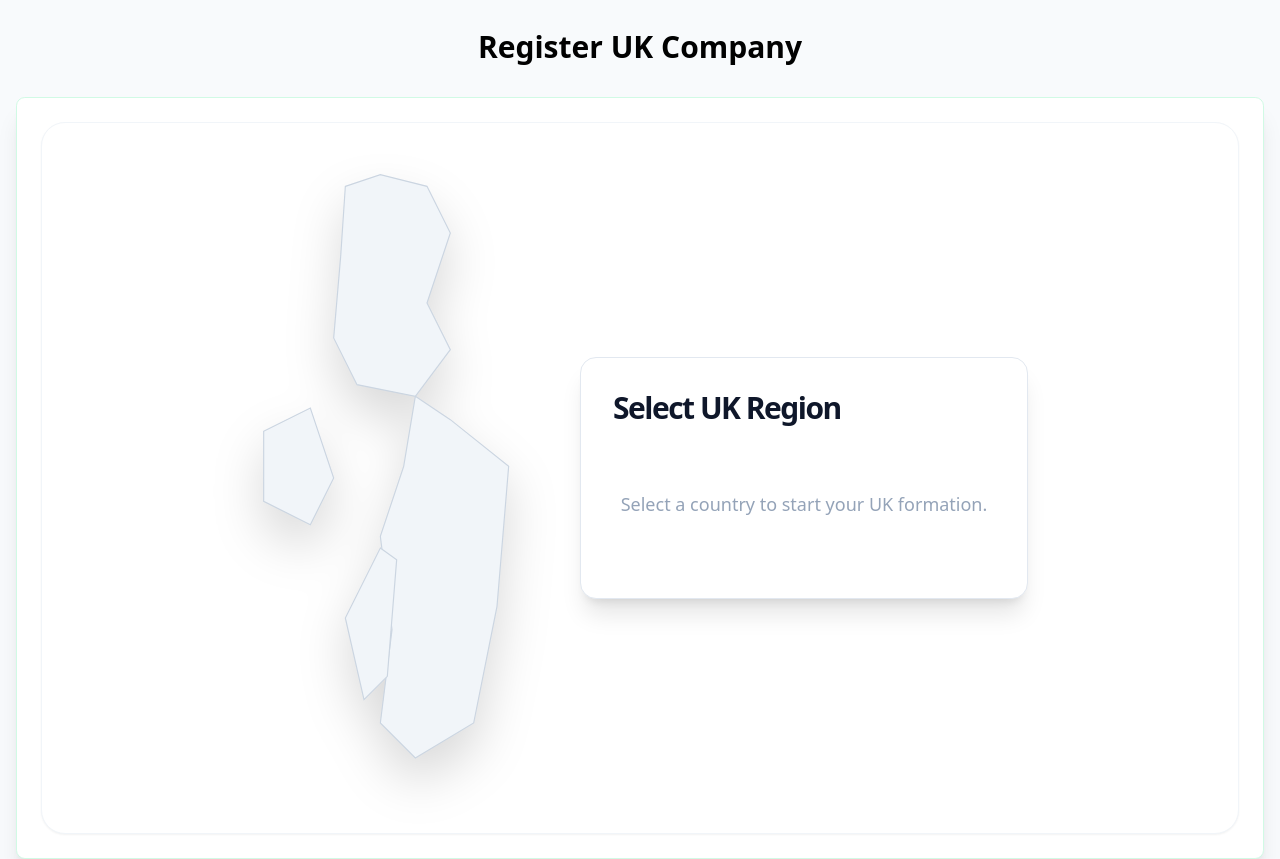
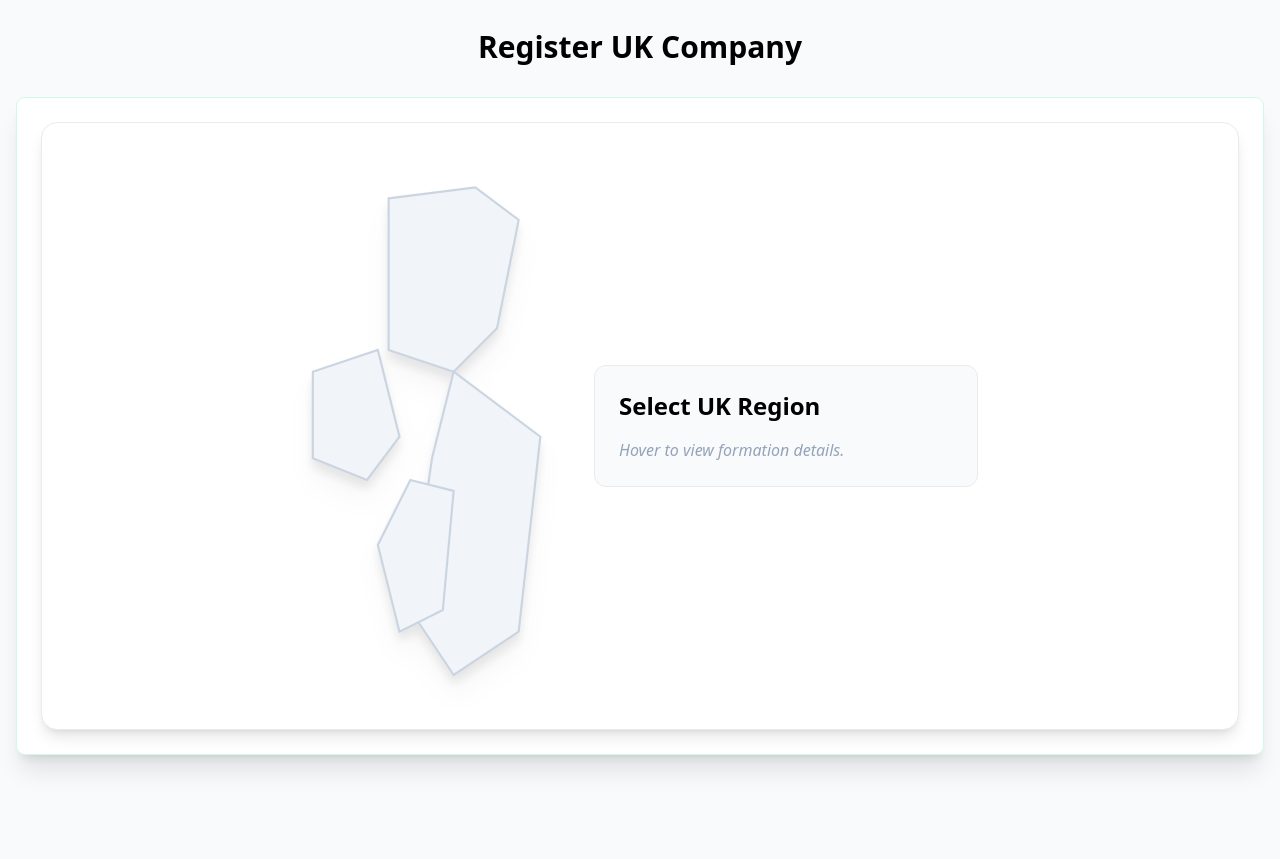
Before and after one commit to rawal7860/ecomifyUSA, a Next.js app: page / in a window 1280 px wide. Shown: the part 880-1739 px from the top of the page. Built offline with nearby package versions, Linux system fonts and the light colour scheme.

Commit message:
Edit /src/components/UKMap.tsx

```diff
--- a/src/components/UKMap.tsx
+++ b/src/components/UKMap.tsx
@@ -1,47 +1,28 @@
 import React, { useState } from 'react';
-// This import fixes the "Button is not defined" error
 import { Button } from "@/components/ui/button";
 
 export const UKMap = () => {
     const [hovered, setHovered] = useState < string | null > (null);
     const FORM_URL = "https://docs.google.com/forms/d/e/1FAIpQLSf2LOGK6eY5rxr-RVUwC1vvCPNTFr1HmnbbKCYSa1nfL9m4AA/viewform";
 
-    // Shortened geographic paths to prevent "Unterminated string" parser crashes
     const regions = [
-        {
-            id: 'Scotland',
-            d: "M40,10 L55,5 L75,10 L85,30 L75,60 L85,80 L70,100 L45,95 L35,75 L38,40 Z",
-            color: "#005EB8"
-        },
-        {
-            id: 'England',
-            d: "M70,100 L85,110 L110,130 L105,190 L95,240 L70,255 L55,240 L60,200 L55,160 L65,130 Z",
-            color: "#CE1126"
-        },
-        {
-            id: 'Wales',
-            d: "M55,165 L62,170 L58,220 L48,230 L40,195 Z",
-            color: "#00AD36"
-        },
-        {
-            id: 'N. Ireland',
-            d: "M5,115 L25,105 L35,135 L25,155 L5,145 Z",
-            color: "#f59e0b"
-        }
+        { id: 'Scotland', d: "M40,20 L80,15 L100,30 L90,80 L70,100 L40,90 Z", color: "#005EB8" },
+        { id: 'England', d: "M70,100 L110,130 L100,220 L70,240 L50,210 L60,140 Z", color: "#CE1126" },
+        { id: 'Wales', d: "M50,150 L70,155 L65,210 L45,220 L35,180 Z", color: "#00AD36" },
+        { id: 'N. Ireland', d: "M5,100 L35,90 L45,130 L30,150 L5,140 Z", color: "#f59e0b" }
     ];
 
     return (
-        <div className="flex flex-col md:flex-row gap-12 items-center justify-center p-10 bg-white rounded-3xl shadow-sm border border-slate-100">
+        <div className="flex flex-col md:flex-row gap-8 items-center justify-center p-8 bg-white rounded-2xl shadow-lg border">
             <div className="relative">
-                {/* ViewBox adjusted for the tall, narrow UK silhouette */}
-                <svg viewBox="0 0 120 270" className="w-full max-w-[280px] drop-shadow-2xl">
+                <svg viewBox="0 0 120 250" className="w-full max-w-[260px] drop-shadow-xl">
                     {regions.map((reg) => (
                         <path
                             key={reg.id}
                             d={reg.d}
                             fill={hovered === reg.id ? reg.color : "#f1f5f9"}
-                            stroke={hovered === reg.id ? "#fff" : "#cbd5e1"}
-                            strokeWidth={hovered === reg.id ? "2" : "0.5"}
+                            stroke="#cbd5e1"
+                            strokeWidth="1"
                             className="transition-all duration-300 cursor-pointer"
                             onMouseEnter={() => setHovered(reg.id)}
                             onMouseLeave={() => setHovered(null)}
@@ -50,32 +31,17 @@ export const UKMap = () => {
                 </svg>
             </div>
 
-            <div className="w-full max-w-md p-8 bg-white border border-slate-200 rounded-2xl shadow-xl">
-                <h4 className="text-3xl font-black text-slate-900 mb-4 tracking-tighter">
-                    {hovered || "Select UK Region"}
-                </h4>
-
+            <div className="w-full max-w-sm p-6 bg-slate-50 rounded-xl border">
+                <h4 className="text-2xl font-bold mb-4">{hovered || "Select UK Region"}</h4>
                 {hovered ? (
-                    <div className="space-y-6">
-                        <div className="space-y-3 py-4 border-y border-slate-100">
-                            <div className="flex justify-between items-center">
-                                <span className="text-slate-500 font-bold uppercase text-xs">Formation Fee</span>
-                                <span className="text-blue-700 font-black text-2xl">£100</span>
-                            </div>
-                            <p className="text-slate-600 text-sm">
-                                Official <strong>{hovered}</strong> registration via Companies House. Includes HMRC setup.
-                            </p>
-                        </div>
-                        <a href={FORM_URL} target="_blank" rel="noreferrer" className="block">
-                            <Button className="w-full h-14 text-lg font-bold bg-blue-600 hover:bg-blue-700 shadow-xl transition-transform active:scale-95">
-                                Register in {hovered}
-                            </Button>
+                    <div className="space-y-4">
+                        <p className="text-slate-600">Formation Fee: <strong>£100</strong></p>
+                        <a href={FORM_URL} target="_blank" rel="noreferrer">
+                            <Button className="w-full bg-blue-600">Register in {hovered}</Button>
                         </a>
                     </div>
                 ) : (
-                    <div className="py-12 text-center text-slate-400">
-                        <p className="text-lg">Select a country to start your UK formation.</p>
-                    </div>
+                    <p className="text-slate-400 italic">Hover to view formation details.</p>
                 )}
             </div>
         </div>
```
